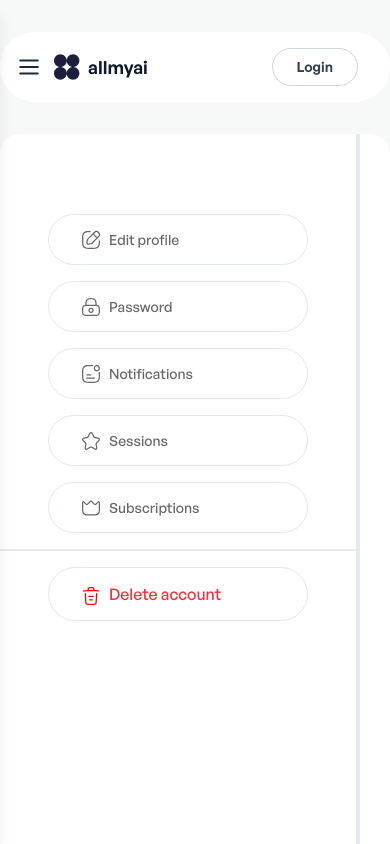
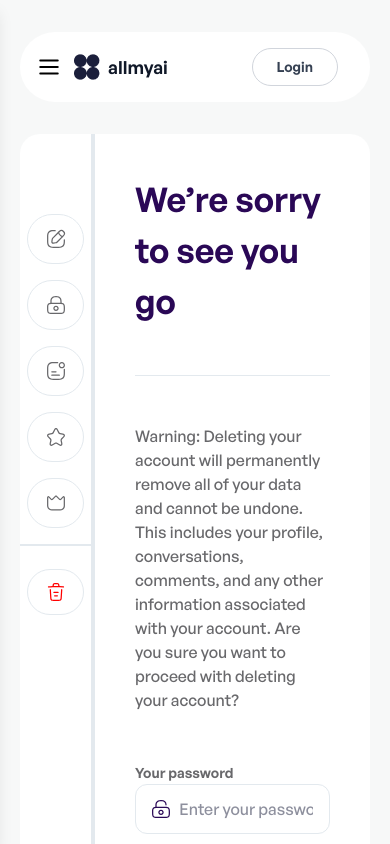
Before and after one commit to Moeed-Tahir/dzignhub, a Next.js app: page /setting/delete-account in a window 390 px wide. Shown: the top 844 px of the page. Built offline with nearby package versions, Linux system fonts and the light colour scheme.

Commit message:
Setting screen responsiveness

```diff
--- a/src/app/setting/delete-account/page.jsx
+++ b/src/app/setting/delete-account/page.jsx
@@ -13,7 +13,7 @@ const LockIcon = (
 
 const page = () => {
   return (
-    <div className="bg-white flex-1 min-h-screen px-[160px] py-[80px] flex flex-col items-start">
+    <div className="flex flex-1 flex-col items-start justify-center py-[40px] xl:py-[80px] bg-white px-[40px] xl:px-[160px]">
       <h1 className="text-[#2A0856] text-[34px] font-semibold mb-12">We’re sorry to see you go</h1>
       <hr className="w-full border-[#E3E9EE] mb-12" />
       <div className="w-full max-w-[800px]">
@@ -43,10 +43,10 @@ const page = () => {
                   Minimum 12 characters
                 </span>
               </div>
-          <div className="flex gap-4 mt-2">
+          <div className="flex flex-col xl:flex-row gap-4 mt-2">
             <button
               type="submit"
-              className="bg-[#D0FF00] hover:bg-[#b8e600] text-[#1B1F3B] font-medium rounded-full px-[24px] py-[12px] text-[14px] flex items-center gap-2 transition"
+              className="bg-[#D0FF00] hover:bg-[#b8e600] text-[#1B1F3B] justify-center font-medium rounded-full px-[24px] py-[12px] text-[14px] flex items-center gap-2 transition"
             >
               Delete my account {TrashIcon}
             </button>
--- a/src/app/setting/layout.jsx
+++ b/src/app/setting/layout.jsx
@@ -9,11 +9,11 @@ export const metadata = {
 export default function RootLayout({ children }) {
   return (
     <html lang="en">
-      <body className="bg-gray-50 text-gray-800">
+      <body className="">
 
 
         <Navbar />
-        <div className="flex  max-w-[1440px] overflow-hidden rounded-[20px] mx-auto">
+        <div className="flex  max-w-[1440px] overflow-hidden rounded-[20px] mx-5 lg:mx-auto">
           <Sidebar />
           <main className="flex-1  overflow-y-auto">{children}</main>
         </div>
--- a/src/app/setting/notifications/page.jsx
+++ b/src/app/setting/notifications/page.jsx
@@ -48,7 +48,7 @@ const page = () => {
   };
 
   return (
-    <div className="bg-white flex-1 min-h-screen px-[160px] py-[80px] flex flex-col items-start">
+    <div className="flex flex-1 flex-col items-start justify-center py-[40px] xl:py-[80px] bg-white px-[40px] xl:px-[160px]">
       <div className="flex justify-between items-center w-full ">
         <h1 className="text-[#2A0856] text-[34px] font-semibold mb-8">
           Notifications
--- a/src/app/setting/password/page.jsx
+++ b/src/app/setting/password/page.jsx
@@ -3,7 +3,7 @@ import Image from "next/image";
 
 const page = () => {
   return (
-    <div className="bg-white flex-1 min-h-screen px-[160px] py-[80px] flex flex-col items-start">
+    <div className="flex flex-1 flex-col items-start justify-center py-[40px] xl:py-[80px] bg-white px-[40px] xl:px-[160px]">
       <h1 className="text-[#2A0856] text-[34px] font-semibold mb-[56px]">
         Edit password
       </h1>
--- a/src/app/setting/sessions/page.jsx
+++ b/src/app/setting/sessions/page.jsx
@@ -64,7 +64,7 @@ const InfoIcon = (
 
 const page = () => {
   return (
-    <div className="bg-white flex-1 min-h-screen px-[160px] py-[80px] flex flex-col items-start">
+    <div className="flex flex-1 flex-col items-start justify-center py-[40px] xl:py-[80px] bg-white px-[40px] xl:px-[160px]">
       <h1 className="text-[#2A0856] text-[34px] font-semibold mb-2">
         Your sessions
       </h1>
@@ -84,7 +84,7 @@ const page = () => {
           {sessions.map((s, i) => (
             <div
               key={i}
-              className="flex items-center justify-between py-4 border-b border-[#E3E9EE] last:border-b-0"
+              className="flex items-center flex-col xl:flex-row gap-4 justify-between py-4 border-b border-[#E3E9EE] last:border-b-0"
             >
               <div className="flex items-center gap-4">
                 <div className="w-[56px] h-[56px] rounded-[16px] bg-[#F3F4F6] flex items-center justify-center overflow-hidden">
--- a/src/app/setting/subscriptions/page.jsx
+++ b/src/app/setting/subscriptions/page.jsx
@@ -47,13 +47,13 @@ const CheckIcon = (
 
 const page = () => {
 	return (
-		<div className="bg-white flex-1 min-h-screen px-[160px] py-[80px] flex flex-col items-start">
+    <div className="flex flex-1 flex-col items-start justify-center py-[40px] xl:py-[80px] bg-white px-[40px] xl:px-[160px]">
 			<h1 className="text-[#1B1F3B] text-[34px] font-semibold mb-12">Subscriptions</h1>
-			<div className="flex gap-[16px] w-full">
+			<div className="flex gap-[16px] flex-col xl:flex-row w-full">
 				{plans.map((plan, idx) => (
 					<div
 						key={plan.name}
-						className="flex-1 rounded-[20px] border border-[#E3E9EE] bg-white p-10 flex flex-col min-w-[380px] max-w-[440px] shadow-sm"
+						className="flex-1 rounded-[20px] border border-[#E3E9EE] bg-white p-10 flex flex-col xl:min-w-[380px] xl:max-w-[440px] shadow-sm"
 					>
 						<div className="flex items-center justify-between mb-2">
 							<span className="text-[#68686B] text-[12px]">{plan.label}</span>
--- a/src/components/common/Navbar.jsx
+++ b/src/components/common/Navbar.jsx
@@ -190,7 +190,7 @@ const Navbar = ({ isCreationPage }) => {
     <nav
       className={`  ${
         isCreationPage ? "" : "m-8"
-      } bg-white px-4 max-w-[1440px] mx-auto py-4 rounded-full`}
+      } bg-white px-4 max-w-[1440px] mx-5 lg:mx-auto py-4 rounded-full`}
     >
       <div className="flex items-center justify-between">
         {/* Left - Logo */}
@@ -363,10 +363,10 @@ const Navbar = ({ isCreationPage }) => {
         </div>
 
         {/* Mobile Sidebar */}
-        <div className="fixed inset-0 z-50 flex justify-start xl:hidden pointer-events-none">
+        <div className="fixed inset-0 z-50 flex justify-start  xl:hidden pointer-events-none">
           {/* Overlay */}
           <div
-            className={`fixed inset-0 bg-opacity-30 transition-opacity duration-300 ${
+            className={`fixed inset-0 bg-opacity-30 backdrop-blur-md transition-opacity duration-300 ${
               isSidebarOpen
                 ? "opacity-100 pointer-events-auto"
                 : "opacity-0 pointer-events-none"
--- a/src/components/setting/SettingSidebar.jsx
+++ b/src/components/setting/SettingSidebar.jsx
@@ -1,7 +1,9 @@
 "use client";
 import Link from "next/link";
 import { usePathname } from "next/navigation";
+import { useState } from "react";
 import Crown from "@/app/assets/crown";
+import React from "react";
 import Edit from "@/app/assets/edit";
 import Lock from "@/app/assets/lock";
 import Notification from "@/app/assets/notification-status";
@@ -37,9 +39,28 @@ const navItems = [
 
 export default function SettingSidebar() {
   const pathname = usePathname();
+  const [collapsed, setCollapsed] = useState(false);
+
+  // Collapse sidebar on mobile by default
+  React.useEffect(() => {
+    const handleResize = () => {
+      if (window.innerWidth < 768) {
+        setCollapsed(true);
+      } else {
+        setCollapsed(false);
+      }
+    };
+    handleResize();
+    window.addEventListener("resize", handleResize);
+    return () => window.removeEventListener("resize", handleResize);
+  }, []);
 
   return (
-		<aside className="w-[360px] py-[80px]  border-r-4 border-[#E3E9EE] min-h-[970px] bg-white">
+    <aside
+      className={`transition-all duration-300 bg-white border-r-4 border-[#E3E9EE]  py-[80px] ${
+        collapsed ? "w-[75px]" : "w-[360px]"
+      }`}
+    >
       <div className="flex flex-col gap-[16px]">
         {navItems.map((item) => {
           const isActive = pathname === item.href;
@@ -47,30 +68,45 @@ export default function SettingSidebar() {
           return (
             <Link key={item.href} href={item.href}>
               <div
-								className={`px-[32px] py-[14px] mx-[48px] rounded-full flex justify-start items-center gap-2 cursor-pointer transition ${
+                className={` py-[14px] ${
+                  !collapsed ? "mx-[48px] py-[14px] px-[32px] " : "mx-[7px] py-[7px]  px-[7px]"
+                } rounded-full flex justify-center lg:justify-start items-center lg:gap-2 cursor-pointer transition ${
                   isActive
                     ? " text-[#1B1F3B] border-[#C209C1] border font-medium text-[14px]"
                     : " text-[#68686B] border border-[#E3E9EE] text-[14px] font-medium"
-								}`}
+                } ${collapsed ? "justify-center px-0 mx-0" : ""}`}
               >
-								{item.icon(iconColor)} {item.name}
+                {item.icon(iconColor)}
+                <span
+                  className={` ml-2 ${
+                    collapsed ? "hidden" : "inline"
+                  } md:inline`}
+                >
+                  {item.name}
+                </span>
               </div>
             </Link>
           );
         })}
         <Link
           href="/setting/delete-account"
-					className="px-[48px] border-t-[#E3E9EE] border-t-2 "
+          className={`${!collapsed?"px-[48px]":"px-[7px] py-[7px] "}  border-t-[#E3E9EE] border-t-2 `}
         >
-					<div className="px-[32px] py-[14px] mt-4  text-red-500 border border-[#E3E9EE] rounded-full text-start  transition font-medium">
+          <div
+            className={` mt-4 text-red-500 border border-[#E3E9EE] rounded-full text-start transition font-medium flex items-center gap-2 ${
+              collapsed ? "justify-center px-0 py-[12px] " : "py-[14px] px-[32px] "
+            }`}
+          >
             <Image
               src={"/setting/trash.svg"}
               alt="delete account"
               width={20}
               height={20}
-							className="inline-block mr-2"
+              className={`inline-block ${collapsed?"":"mr-2"}`}
             />
+            <span className={`${collapsed ? "hidden" : "inline"} md:inline`}>
               Delete account
+            </span>
           </div>
         </Link>
       </div>
```
Also changed, not shown: src/app/setting/edit-profile/page.jsx (+5 -5 lines). Lines whose indentation alone changed are shown as unchanged.
